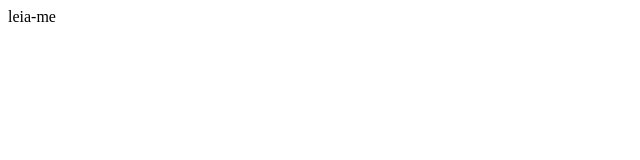
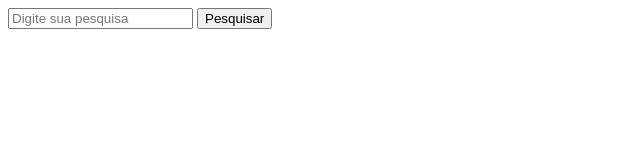
Before and after one commit to Edu-hsf/Coding_Projects, a plain HTML site: page README.html in a window 1280 px wide. Shown: the whole page, without its empty margins (0-640 px from the left). Drawn offline with Linux system fonts and the light colour scheme.

Commit message:
Eae mudei os bagulhos

```diff
--- a/README.html
+++ b/README.html
@@ -2,10 +2,13 @@
 <html lang="pt-br">
 <head>
     <meta charset="UTF-8">
-    <meta name="viewport" content="width=device-width, initial-scale=1.0">
     <title>Document</title>
 </head>
 <body>
-    leia-me
+    <form>
+        <input type="search" name="pesquisa" placeholder="Digite sua pesquisa">
+        <button type="submit">Pesquisar</button>
+    </form>
+
 </body>
 </html>
```
